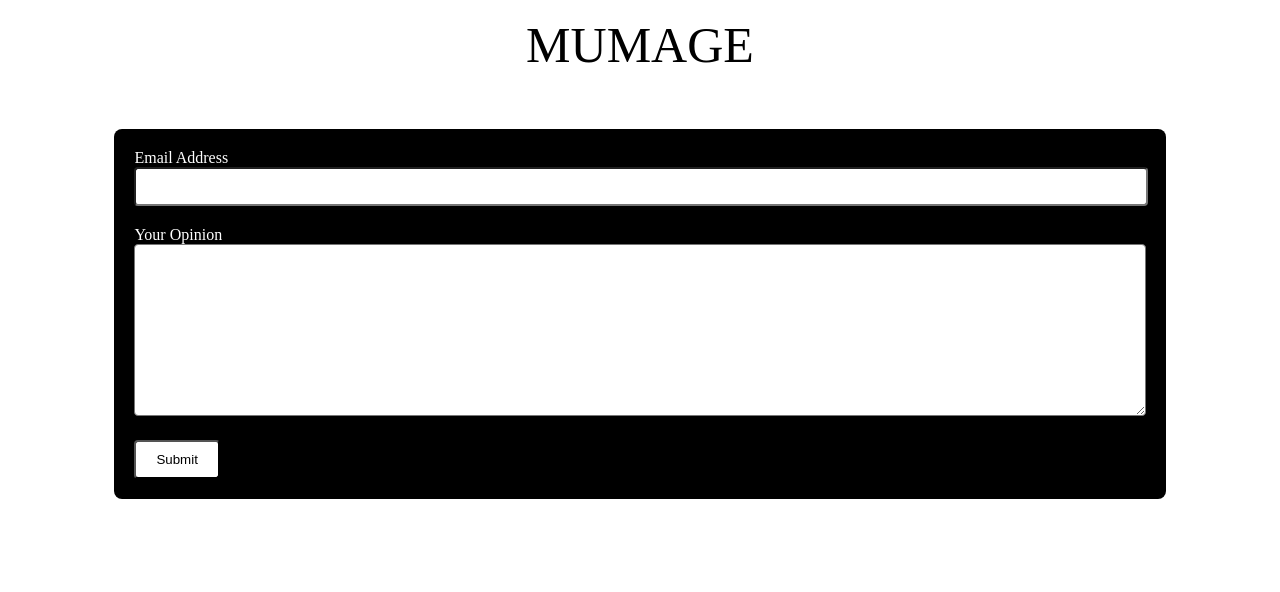
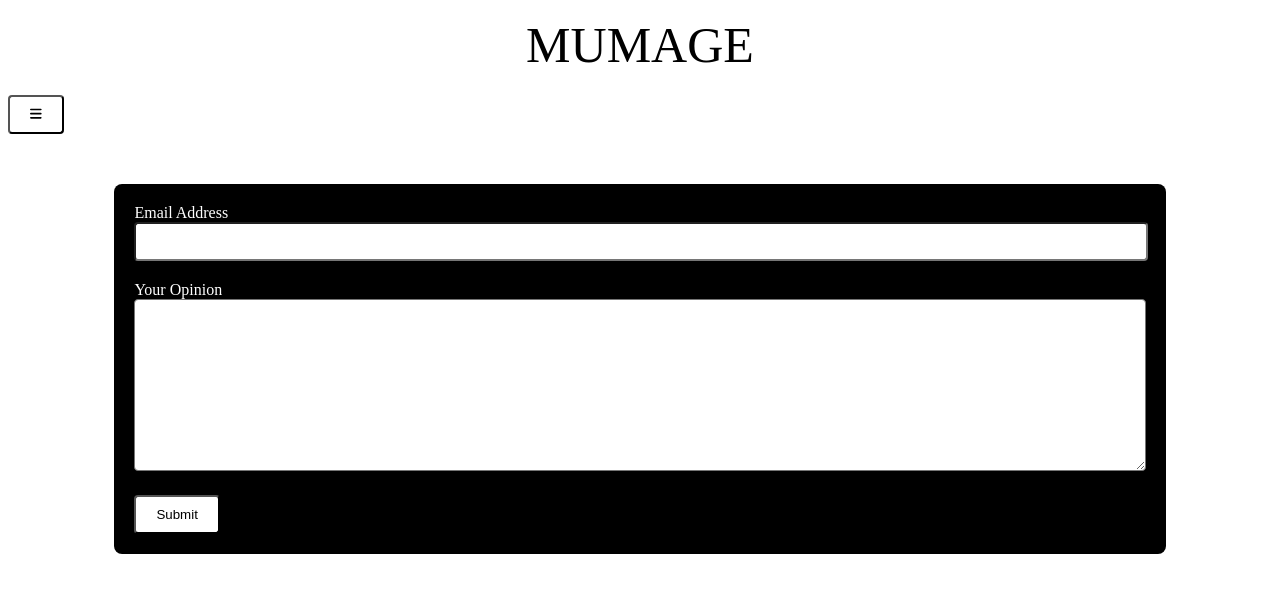
Before and after one commit to MrMirror21/mumage-frontend, a React (Create React App) app: page /Contactus in a window 1280 px wide. Shown: the top 592 px of the page. Built offline with nearby package versions, Linux system fonts and the light colour scheme.

Commit message:
feat: 메뉴에 Explore 추가

```diff
--- a/src/components/Dropdown.js
+++ b/src/components/Dropdown.js
@@ -9,7 +9,8 @@ const Dropdown = () => {
         <div className="dropdown">
             <button><FontAwesomeIcon icon={faBars}/></button>
             <div className="dropdownMenu">
-                <Link to='/ContactUs'>개발자에게 문의하기</Link>
+                <Link to='/Explore'>Explore</Link>
+                <Link to='/ContactUs'>ContactUs</Link>
             </div>
         </div>
     );
--- a/src/pages/ContactUs.js
+++ b/src/pages/ContactUs.js
@@ -1,11 +1,13 @@
 import React from 'react';
 import Icon from '../components/Icon';
 import MailSending from '../components/MailSending';
+import Dropdown from '../components/Dropdown';
+
 
 const ContactUs = () => {
   return (
     <>
-      <Icon/>
+      <Icon/><Dropdown/>
       <MailSending/>
     </>
   );
```
